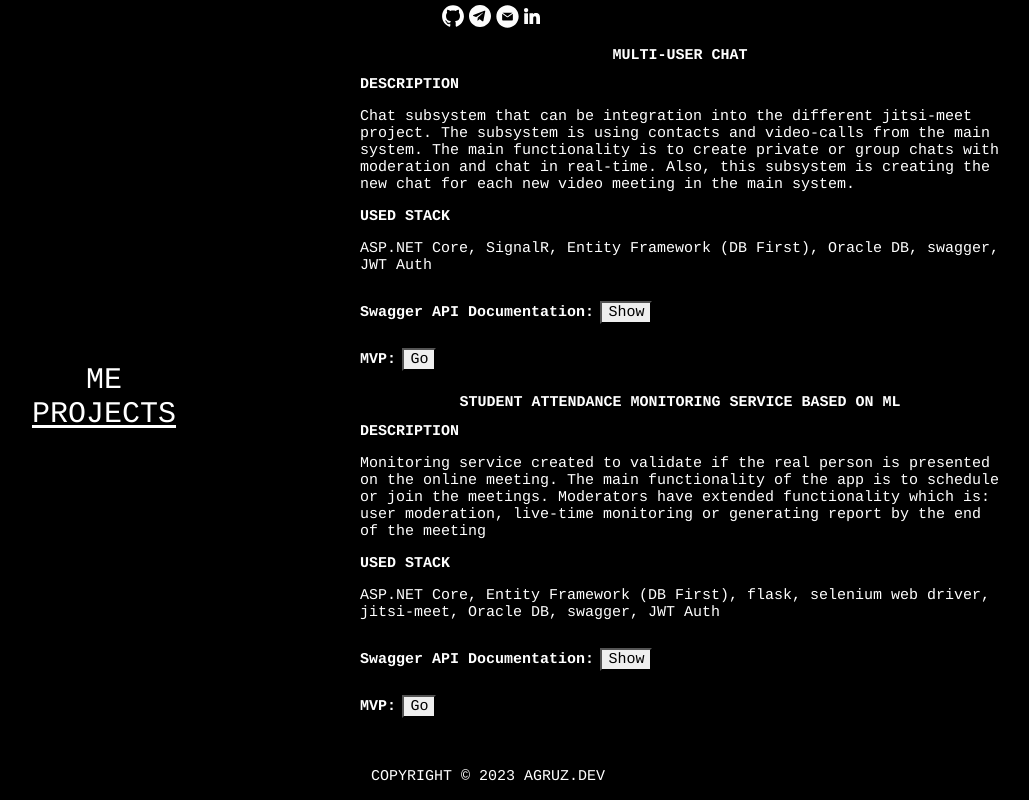
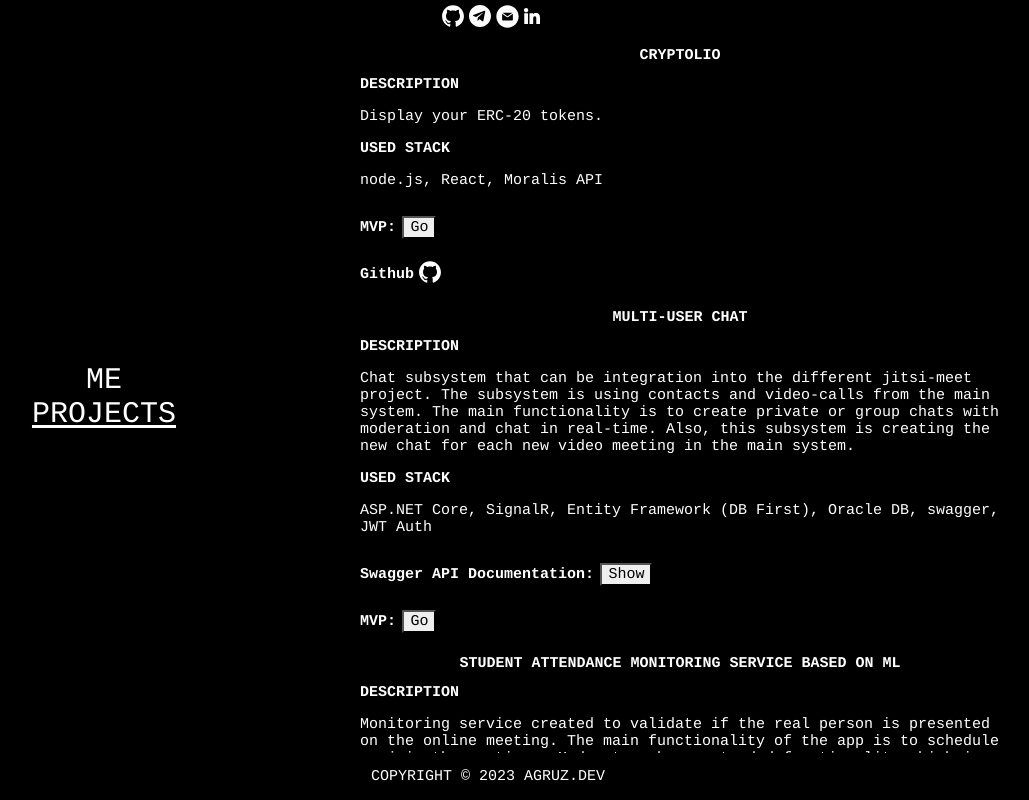
Before and after one commit to Canvinus/portfolio, a React (Create React App) app: page / in a window 1280 px wide. Both pictures are taken after a click on the element "PROJECTS". Shown: the whole page, without its empty margins (152-1181 px from the left). Built offline with nearby package versions, Linux system fonts and the light colour scheme.

Commit message:
Added cryptolio

```diff
--- a/src/App.css
+++ b/src/App.css
@@ -170,3 +170,9 @@ h4 {
   display: flex;
   flex-direction: row;
 }
+
+.github-project {
+  display: flex;
+  flex-direction: row;
+  align-items: center;
+}
--- a/src/components/Content/Projects.js
+++ b/src/components/Content/Projects.js
@@ -1,7 +1,17 @@
 import { SwaggerPage } from '../Swagger/swaggerPage';
 import { ButtonLink } from '../Navigation/ButtonLink';
 
+import { SocialLogo } from '../Socials/SocialLogo';
+import GithubLogo from '../../files/images/GitHub-Icon-White-Logo.wine.svg';
+
 const myProjects = [
+    {
+        title: 'Cryptolio',
+        description: 'Display your ERC-20 tokens.',
+        stack: 'node.js, React, Moralis API',
+        github: 'https://github.com/Canvinus/cryptolio',
+        mvp: 'https://agruz.dev/cryptolio'
+    },
     {
         title: 'Multi-user chat',
         description: "Chat subsystem that can be integration into the different jitsi-meet project. The subsystem is using contacts and video-calls from the main system. The main functionality is to create private or group chats with moderation and chat in real-time. Also, this subsystem is creating the new chat for each new video meeting in the main system.",
@@ -30,13 +40,24 @@ export const Projects = () => {
                     <p>{project.description}</p>
                     <h2>Used stack</h2>
                     <p>{project.stack}</p>
-                    <div className='documentation-wrapper'>
+                    {project.swagger && <div className='documentation-wrapper'>
                         <SwaggerPage path={project.swagger}/>
-                        <div className='mvp-wrapper'>
-                            <h3>MVP: </h3>
-                            <ButtonLink text='Go' link={project.mvp}/>
-                        </div>
+                    </div>}
+                    <div className='mvp-wrapper'>
+                        <h3>MVP: </h3>
+                        <ButtonLink text='Go' link={project.mvp}/>
                     </div>
+                    {project.github &&
+                    <div className='github-project'>
+                        <h3>Github </h3>
+                        <SocialLogo
+                            href={project.github}
+                            src={GithubLogo} alt='Github Logo'
+                            width={32}
+                            height={32}
+                            target='_blank'
+                        />
+                    </div>}
                 </div>
             )}
         </div>
```
